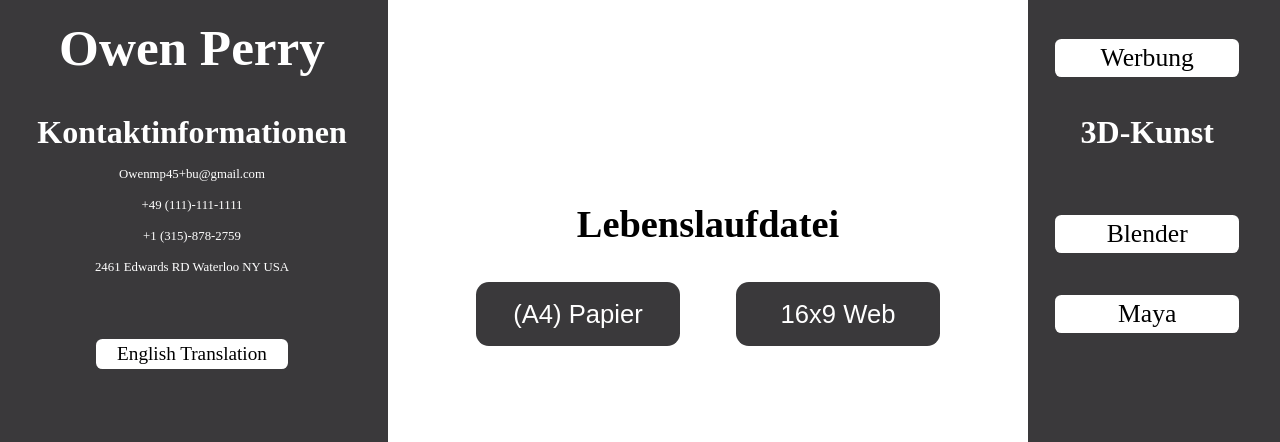
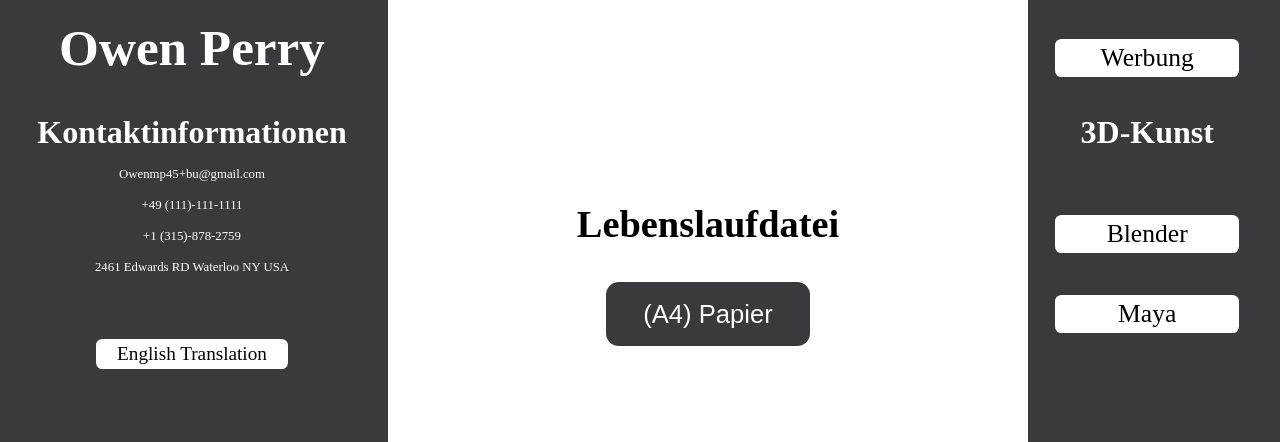
Before and after one commit to Owen1357/Portfolio, a plain HTML site: page index.html in a window 1280 px wide. Shown: the part 398-840 px from the top of the page. Drawn offline with Linux system fonts and the light colour scheme.

Commit message:
ikd what i did

```diff
--- a/index.html
+++ b/index.html
@@ -59,13 +59,6 @@
 
                 </div><!--contains link to a4 print-->
 
-                <div class="ResumesButtensSpacers">
-
-                    <a href="resume/16X9DE.pdf" target="_blank">
-                        <button class="ResumesButtens">16x9 Web</button>
-                    </a>
-
-                </div><!--contains link to 16x9 size-->
             </div><!--contains links to resume files-->
 
             <div class="spacer10"></div>
```
Also changed, not shown: indexenglish.html (+0 -7 lines), 3 other files.
